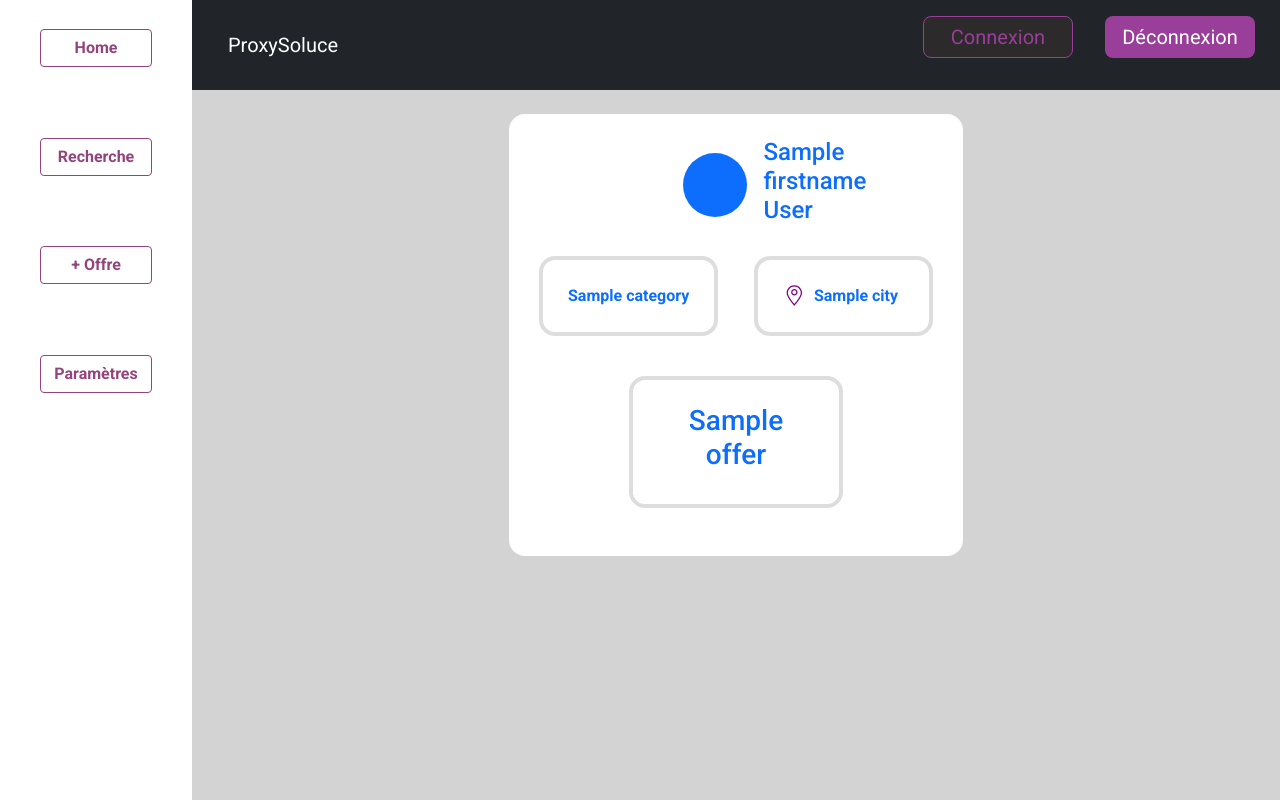
After one commit to aldaitzwild/ProxySoluce, a PHP site: template src/View/Offering/showoffer.html.twig in a window 1280 px wide. The commit adds this page. Run offline with PHP 8.4, Linux system fonts and the light colour scheme; the template is opened without the code that fills it: most values are stand-ins (such as "Sample title", 1, 10 or a date in 2020); some libraries are stand-ins or nearby versions.

Commit message:
Show all offers in a single page

```diff
--- /dev/null
+++ b/src/View/Offering/showoffer.html.twig
@@ -0,0 +1,52 @@
+{% extends 'layout.html.twig' %}
+{% block stylesheet %}
+	{# include css files for boostrap from CDN#}
+	<link rel="stylesheet" href="https://stackpath.bootstrapcdn.com/bootstrap/4.3.1/css/bootstrap.min.css" integrity="sha384-ggOyR0iXCbMQv3Xipma34MD+dH/1fQ784/j6cY/iJTQUOhcWr7x9JvoRxT2MZw1T" crossorigin="anonymous">
+	<link rel="stylesheet" href="/assets/css/offering_show.css">
+{% endblock %}
+
+{% block content %}
+
+
+	<div class="d-flex flex-wrap">
+		{% for n, offer in offers %}
+			<div class="container bg-white p-4 mt-4 col-5">
+				<div class="row">
+					<a href="/offerings/show?id={{offer.id}}" class="offer-title-link text-decoration-none ">
+						<div class='col-4 mx-auto d-flex align-items-center'>
+							<div class='person__img bg-primary flex-shrink-0'></div>
+							<div class='d-flex flex-column ml-3'>
+								<p class='mb-0 h4'>
+									{{offer.firstname ~ ' '~ offer.lastname}}
+								</p>
+								<div class='d-flex flex-wrap mt-2'></div>
+							</div>
+						</div>
+					</div>
+
+					<div class="row mt-4">
+						<p class="offer_item col-5 text-center col-md-5 p-4 mx-auto font-weight-bold">
+							{{offer.category}}
+						</p>
+						<p class="offer_item col-5 col-md-5 p-4 mx-auto font-weight-bold d-flex align-items-end">
+							<svg class="svg-icon mr-2" viewbox="0 0 20 20">
+								<path fill="purple" d="M10.292,4.229c-1.487,0-2.691,1.205-2.691,2.691s1.205,2.691,2.691,2.691s2.69-1.205,2.69-2.691
+																												S11.779,4.229,10.292,4.229z M10.292,8.535c-0.892,0-1.615-0.723-1.615-1.615S9.4,5.306,10.292,5.306
+																												c0.891,0,1.614,0.722,1.614,1.614S11.184,8.535,10.292,8.535z M10.292,1C6.725,1,3.834,3.892,3.834,7.458
+																												c0,3.567,6.458,10.764,6.458,10.764s6.458-7.196,6.458-10.764C16.75,3.892,13.859,1,10.292,1z M4.91,7.525
+																												c0-3.009,2.41-5.449,5.382-5.449c2.971,0,5.381,2.44,5.381,5.449s-5.381,9.082-5.381,9.082S4.91,10.535,4.91,7.525z"></path>
+							</svg>
+							{{offer.city}}
+						</p>
+					</div>
+
+					<div class="row mb-4">
+						<div class="offer_item col-8 col-md-6 text-center p-4 mx-auto mt-4">
+							<p class='h3'>{{offer.title}}</p>
+						</div>
+					</div>
+				</div>
+			</a>
+		{% endfor %}
+	</div>
+{% endblock %}
--- a/src/routes.php
+++ b/src/routes.php
@@ -30,5 +30,6 @@ return [
     'offerings/show' => ['OfferingController', 'show', ['id']],
     'offering/delete' => ['OfferingController', 'delete'],
     'offering/update' => ['OfferingController', 'edit', ['id']],
+    'offering/showoffer' => ['OfferingController', 'showAll'],
     'logout' => ['LogoutController', 'logout',],
 ];
```
Also changed, not shown: src/Controller/OfferingController.php (+7 -0 lines), src/Model/OfferingManager.php (+12 -0 lines), src/View/Offering/show.html.twig (+4 -4 lines), 1 other file.
